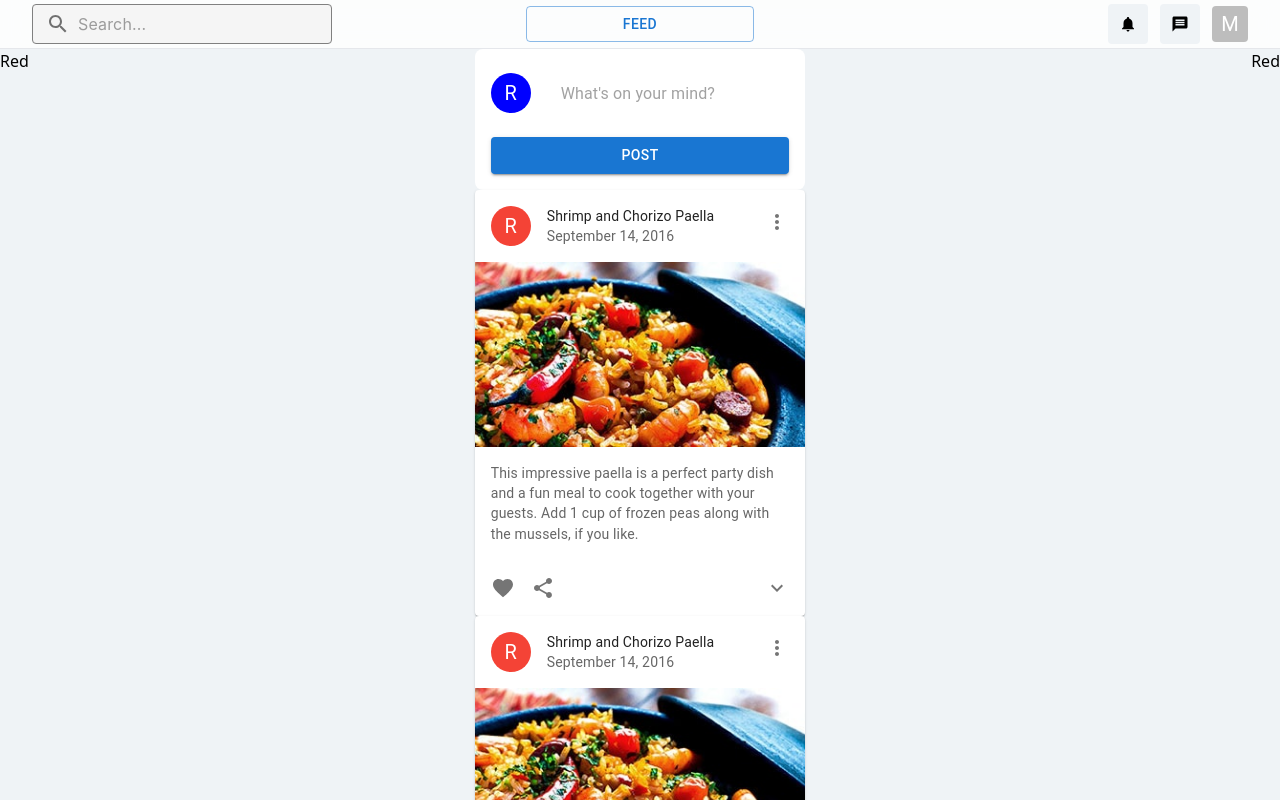
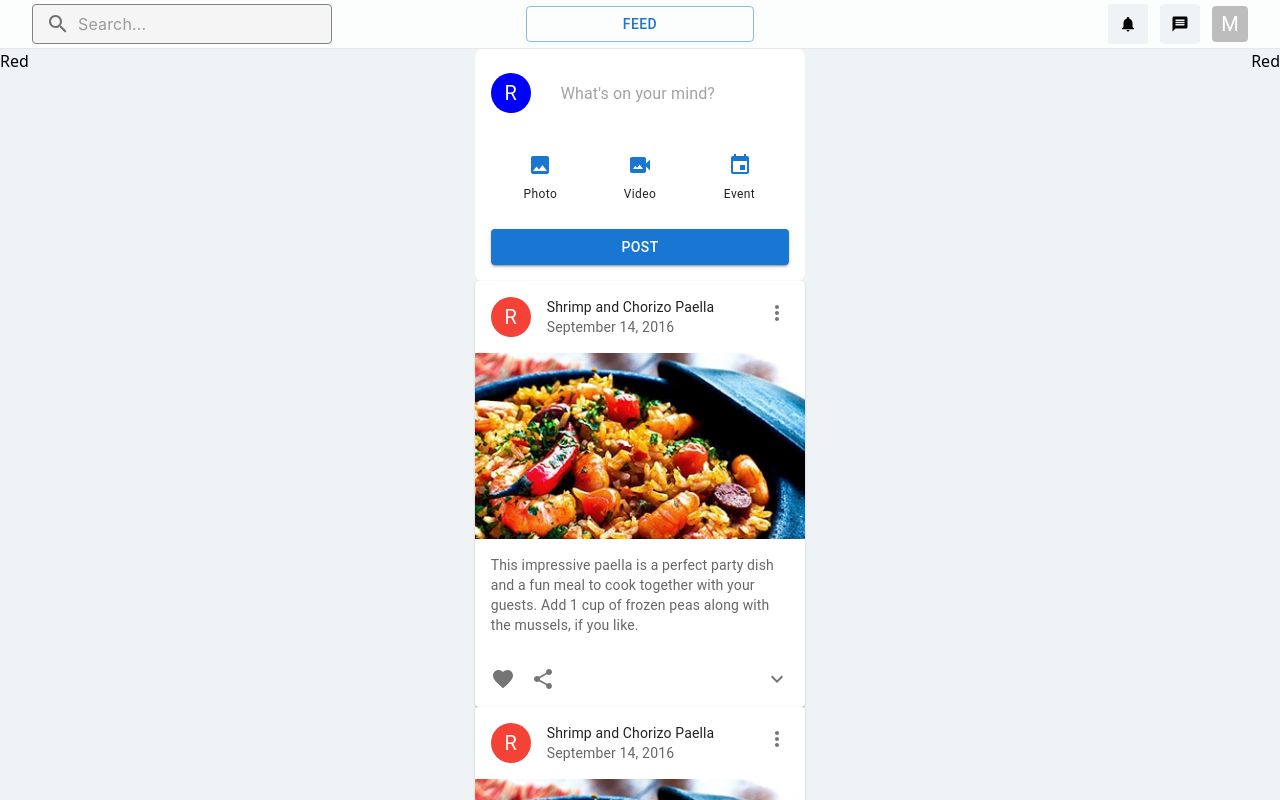
Before and after one commit to amtw123456/Link, a React (Create React App) app in the folder link-frontend/: page /homepage in a window 1280 px wide. Shown: the top 800 px of the page. Built offline with nearby package versions, Linux system fonts and the light colour scheme; the HTML template or start-up script is replaced by a standard one.

Commit message:
chore: refactored folder names

```diff
--- a/link-frontend/src/App.tsx
+++ b/link-frontend/src/App.tsx
@@ -1,6 +1,6 @@
 import React from 'react';
 
-import Card from './components/Card/Card';
+import Card from './components/PostCard/PostCard';
 import { Routes, Route } from 'react-router-dom';
 
 import Signup from './pages/signup/Signup';
--- a/link-frontend/src/components/Post/Post.tsx
+++ b/link-frontend/src/components/Post/Post.tsx
@@ -6,6 +6,11 @@ import Avatar from '@mui/material/Avatar';
 import TextField from '@mui/material/TextField';
 import Button from '@mui/material/Button';
 import Box from '@mui/material/Box';
+import IconButton from '@mui/material/IconButton';
+import PhotoIcon from '@mui/icons-material/Photo';
+import VideoCameraBackIcon from '@mui/icons-material/VideoCameraBack';
+import EventIcon from '@mui/icons-material/Event';
+import Typography from '@mui/material/Typography';
 
 const StyledCard = styled(Card)(({ theme }) => ({
     width: '100%',
@@ -14,7 +19,14 @@ const StyledCard = styled(Card)(({ theme }) => ({
     borderRadius: '8px', // Optional: Adjust border radius
 }));
 
-const Post = () => {
+const IconLabel = styled(Box)(({ theme }) => ({
+    display: 'flex',
+    alignItems: 'center',
+    flexDirection: 'column',
+    margin: theme.spacing(1),
+}));
+
+const PostCard = () => {
     return (
         <StyledCard>
             <Box display="flex" alignItems="center" mb={2}>
@@ -35,6 +47,26 @@ const Post = () => {
                     }}
                 />
             </Box>
+            <Box display="flex" justifyContent="space-around" mb={2}>
+                <IconLabel>
+                    <IconButton color="primary">
+                        <PhotoIcon />
+                    </IconButton>
+                    <Typography variant="caption">Photo</Typography>
+                </IconLabel>
+                <IconLabel>
+                    <IconButton color="primary">
+                        <VideoCameraBackIcon />
+                    </IconButton>
+                    <Typography variant="caption">Video</Typography>
+                </IconLabel>
+                <IconLabel>
+                    <IconButton color="primary">
+                        <EventIcon />
+                    </IconButton>
+                    <Typography variant="caption">Event</Typography>
+                </IconLabel>
+            </Box>
             <Button variant="contained" color="primary" fullWidth>
                 Post
             </Button>
@@ -42,4 +74,4 @@ const Post = () => {
     );
 };
 
-export default Post;
+export default PostCard;
--- a/link-frontend/src/pages/homepage/Homepage.tsx
+++ b/link-frontend/src/pages/homepage/Homepage.tsx
@@ -1,7 +1,7 @@
 import { useState, ChangeEvent, FormEvent } from 'react';
 
 import AppBar from '../../components/NavBar/NavBar';
-import RecipeReviewCard from '../../components/Card/Card';
+import RecipeReviewCard from '../../components/PostCard/PostCard';
 import Post from '../../components/Post/Post';
 
 
```
Also changed, not shown: link-frontend/src/components/PostCard/PostCard.tsx (renamed from link-frontend/src/components/card/Card.tsx), link-frontend/src/components/PostCard/paella.jpg (renamed from link-frontend/src/components/card/paella.jpg).
